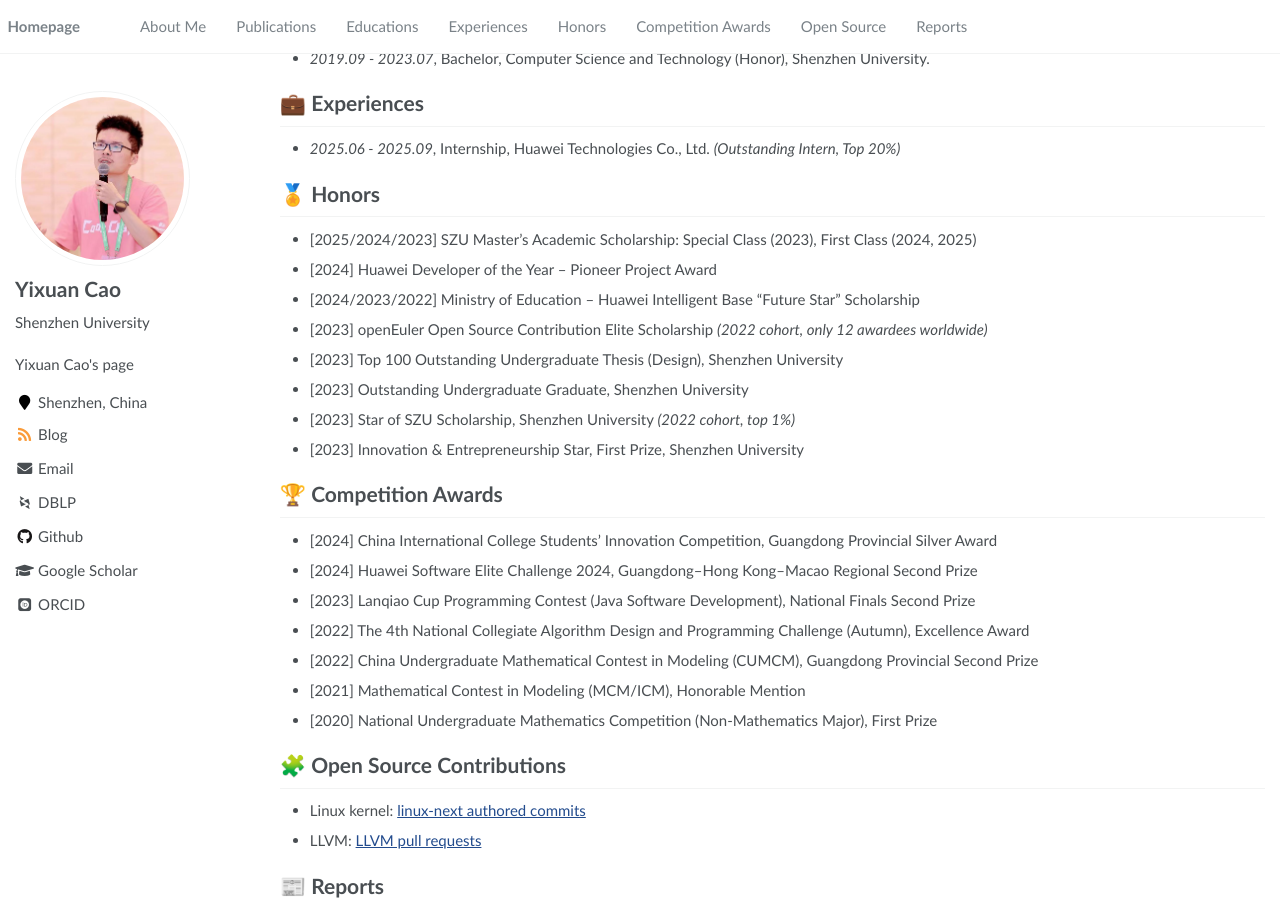
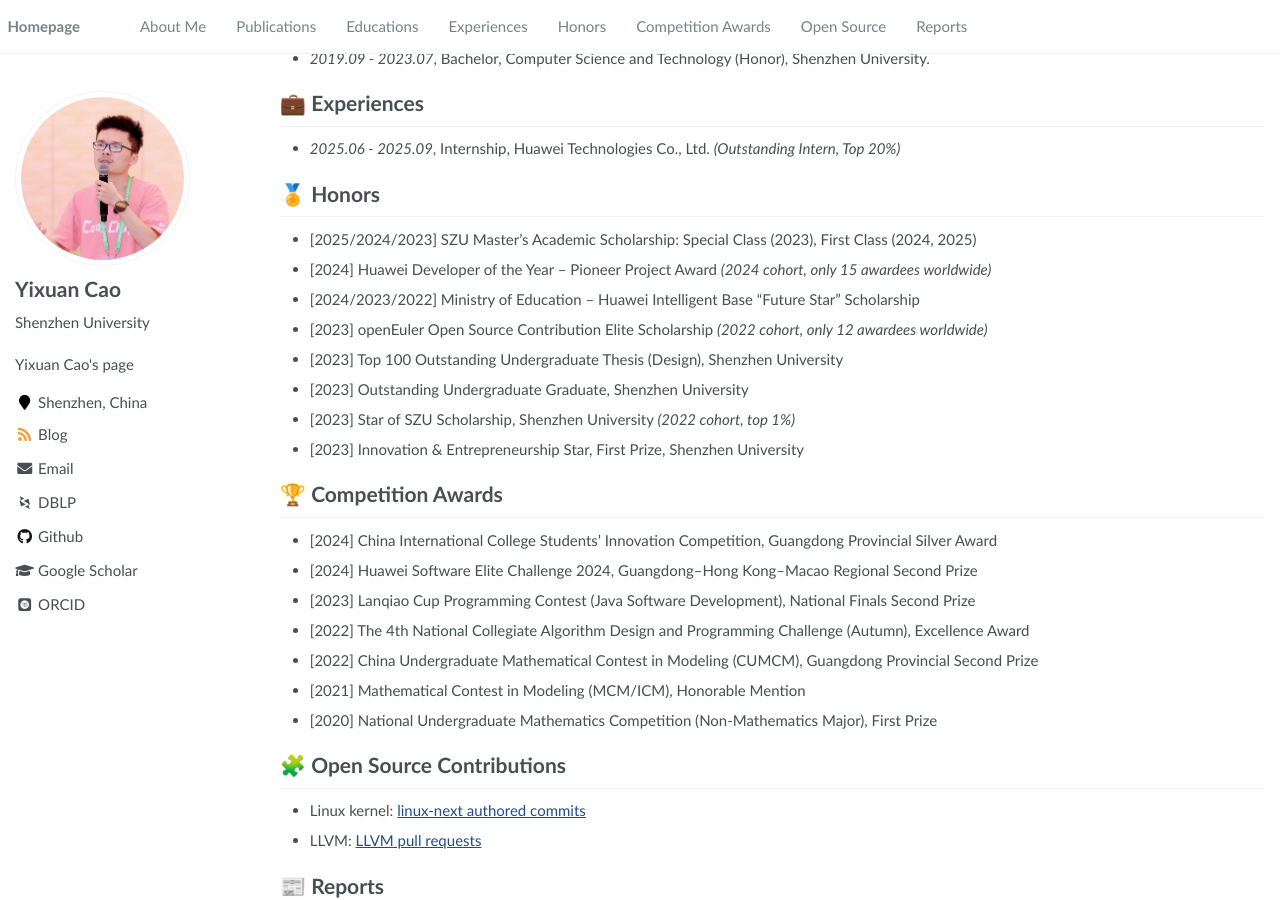
Before and after one commit to Cao-Wuhui/Cao-Wuhui.github.io, a Jekyll site: the page built from _pages/about.md, in a window 1280 px wide and 900 px high, scrolled down 639 px. Built offline with Jekyll 4.4.1, drawn with Linux system fonts in a browser that asks for light colours; some web fonts are replaced.

Commit message:
Update Huawei Developer of the Year award details
Clarify the award description for Huawei Developer of the Year.

```diff
--- a/_pages/about.md
+++ b/_pages/about.md
@@ -41,7 +41,7 @@ My research interests lie in software systems, security, and large language mode
 
 # 🏅 Honors
 - [2025/2024/2023] SZU Master's Academic Scholarship: Special Class (2023), First Class (2024, 2025)
-- [2024] Huawei Developer of the Year – Pioneer Project Award
+- [2024] Huawei Developer of the Year – Pioneer Project Award *(2024 cohort, only 15 awardees worldwide)*
 - [2024/2023/2022] Ministry of Education – Huawei Intelligent Base "Future Star" Scholarship
 - [2023] openEuler Open Source Contribution Elite Scholarship *(2022 cohort, only 12 awardees worldwide)*
 - [2023] Top 100 Outstanding Undergraduate Thesis (Design), Shenzhen University
```
